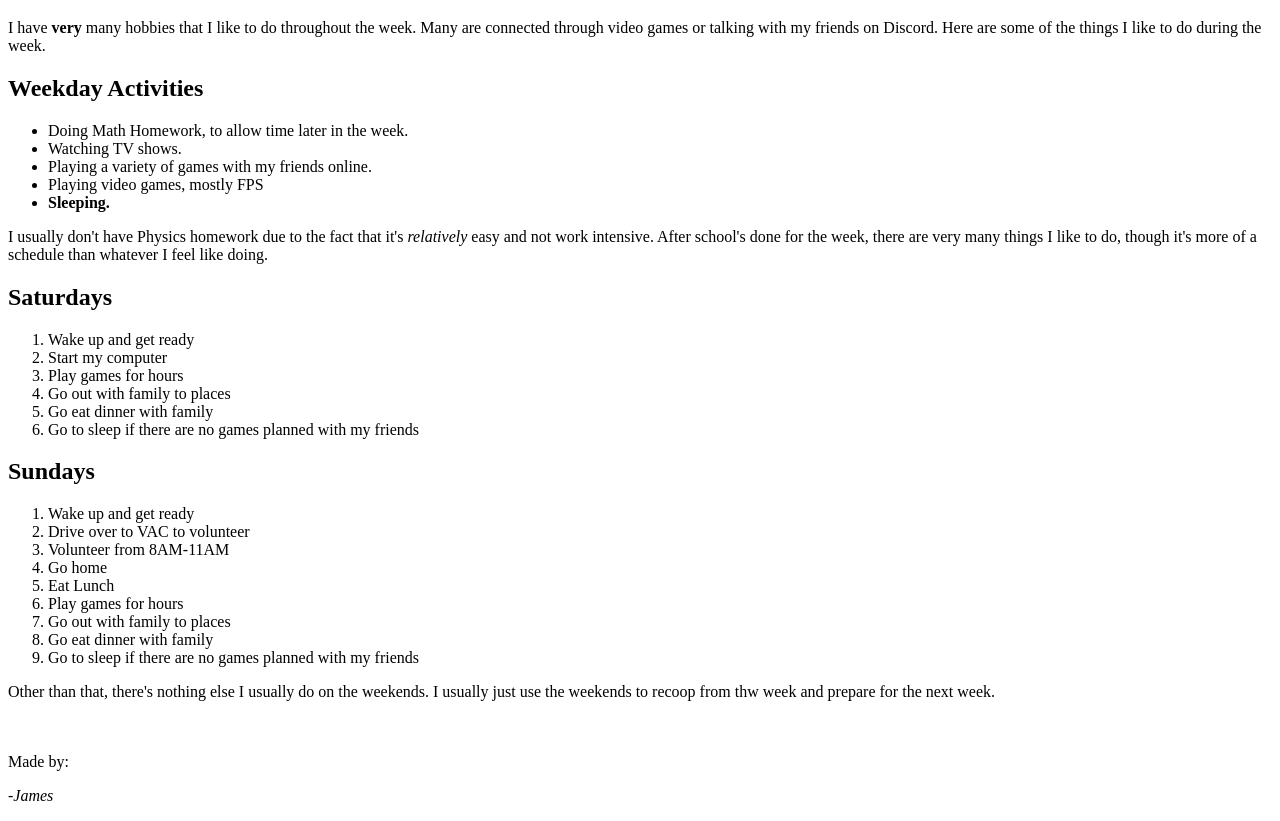
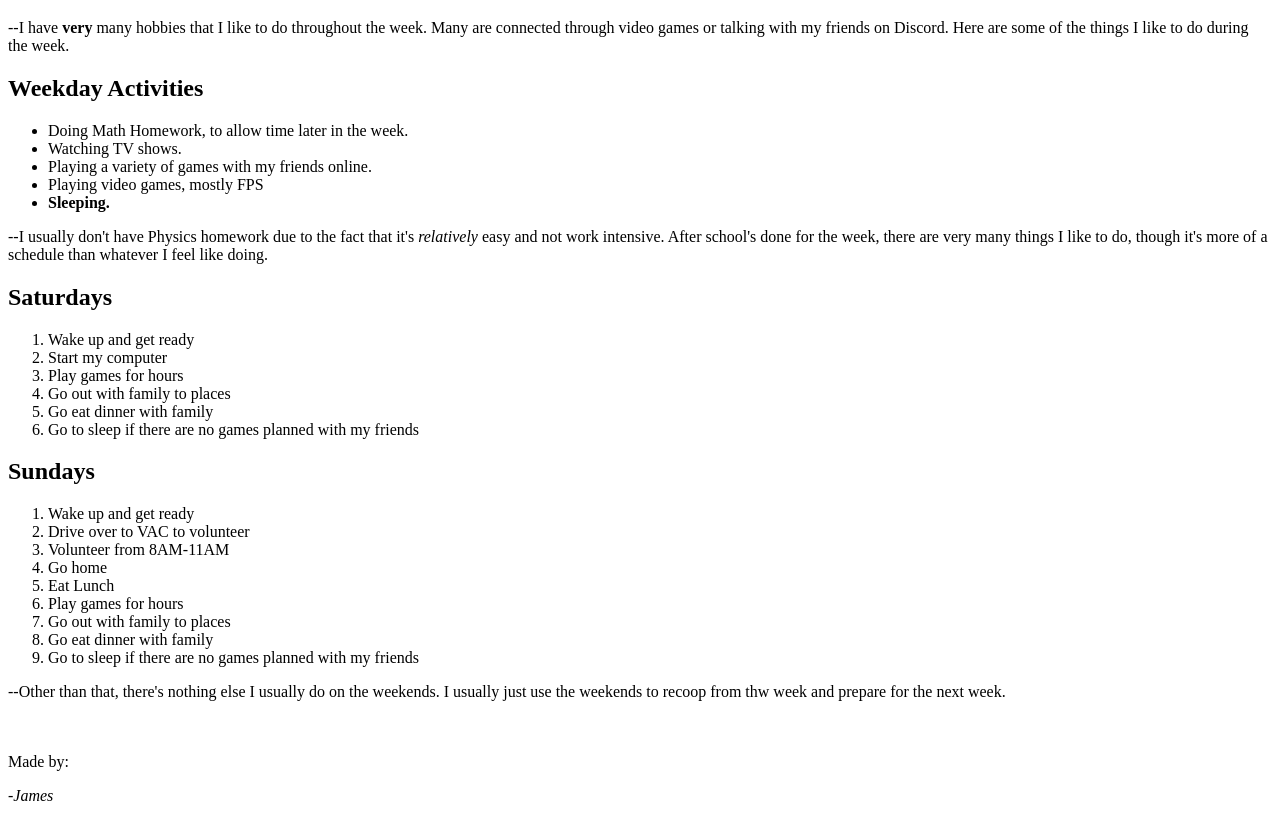
Before and after one commit to qButBetter/basic-web-pages, a plain HTML site: page index.html in a window 1280 px wide. Shown: the part 61-882 px from the top of the page. Drawn offline with Linux system fonts and the light colour scheme.

Commit message:
Made sure of needed <em>'s and <strong>'s, also added dashes to break up text boxes

```diff
--- a/index.html
+++ b/index.html
@@ -11,7 +11,7 @@
 <body>
     <!-- Content goes here -->
     <h1>James's Favorite Activities</h1>
-    <p>I have <strong>very</strong> many hobbies that I like to do throughout the week. Many are connected through video games or talking with my friends on Discord. Here are some of the things I like to do during the week.</p>
+    <p>--I have <strong>very</strong> many hobbies that I like to do throughout the week. Many are connected through video games or talking with my friends on Discord. Here are some of the things I like to do during the week.</p>
 <h2>Weekday Activities</h2>
 <ul>
     <li>Doing Math Homework, to allow time later in the week.</li>
@@ -21,7 +21,7 @@
     <li><strong>Sleeping.</strong></li>
 </ul>
 
-<p>I usually don't have Physics homework due to the fact that it's <em>relatively</em> easy and not work intensive. After school's done for the week, there are very many things I like to do, though it's more of a schedule than whatever I feel like doing.</p>
+<p>--I usually don't have Physics homework due to the fact that it's <em>relatively</em> easy and not work intensive. After school's done for the week, there are very many things I like to do, though it's more of a schedule than whatever I feel like doing.</p>
 
 <h2>Saturdays</h2>
 <ol>
@@ -46,10 +46,10 @@
     <li>Go to sleep if there are no games planned with my friends</li>
 </ol>
 
-<p>Other than that, there's nothing else I usually do on the weekends. I usually just use the weekends to recoop from thw week and prepare for the next week.</p>
+<p>--Other than that, there's nothing else I usually do on the weekends. I usually just use the weekends to recoop from thw week and prepare for the next week.</p>
 
 <p><br><br>Made by:</p>
 <p>-<em>James</em></p>
+
 </body>
-
 </html>
```
